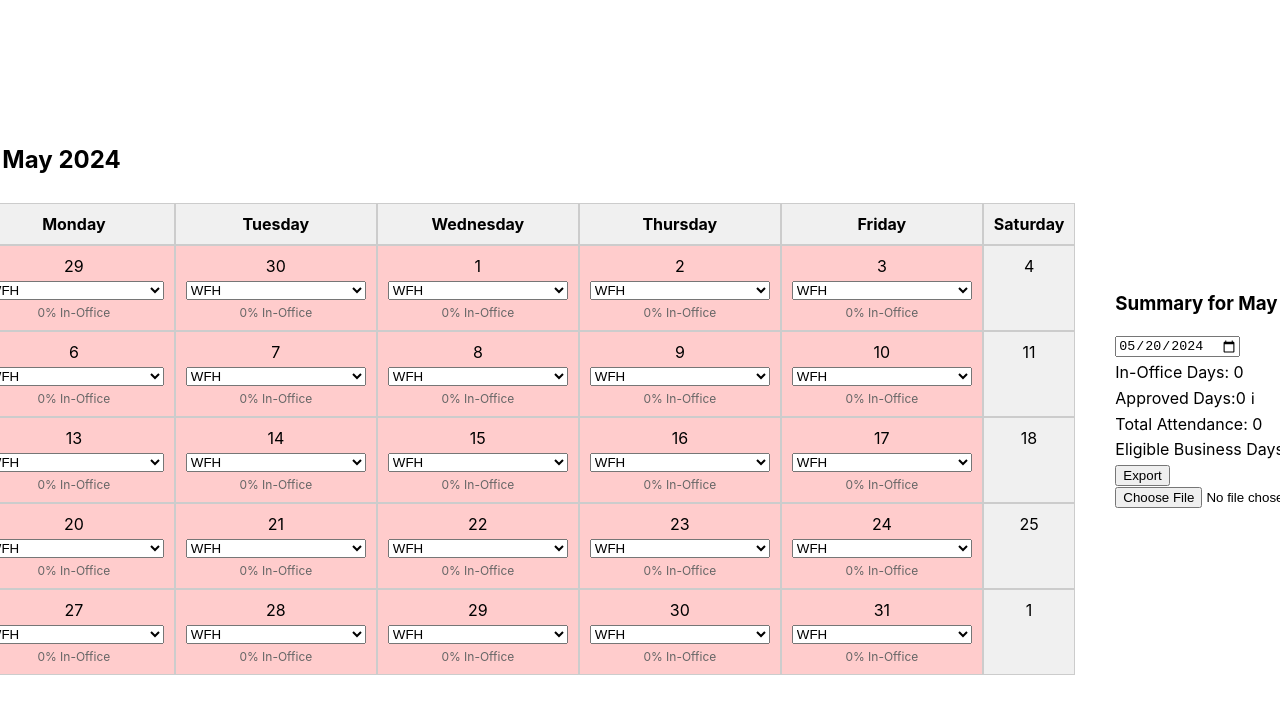
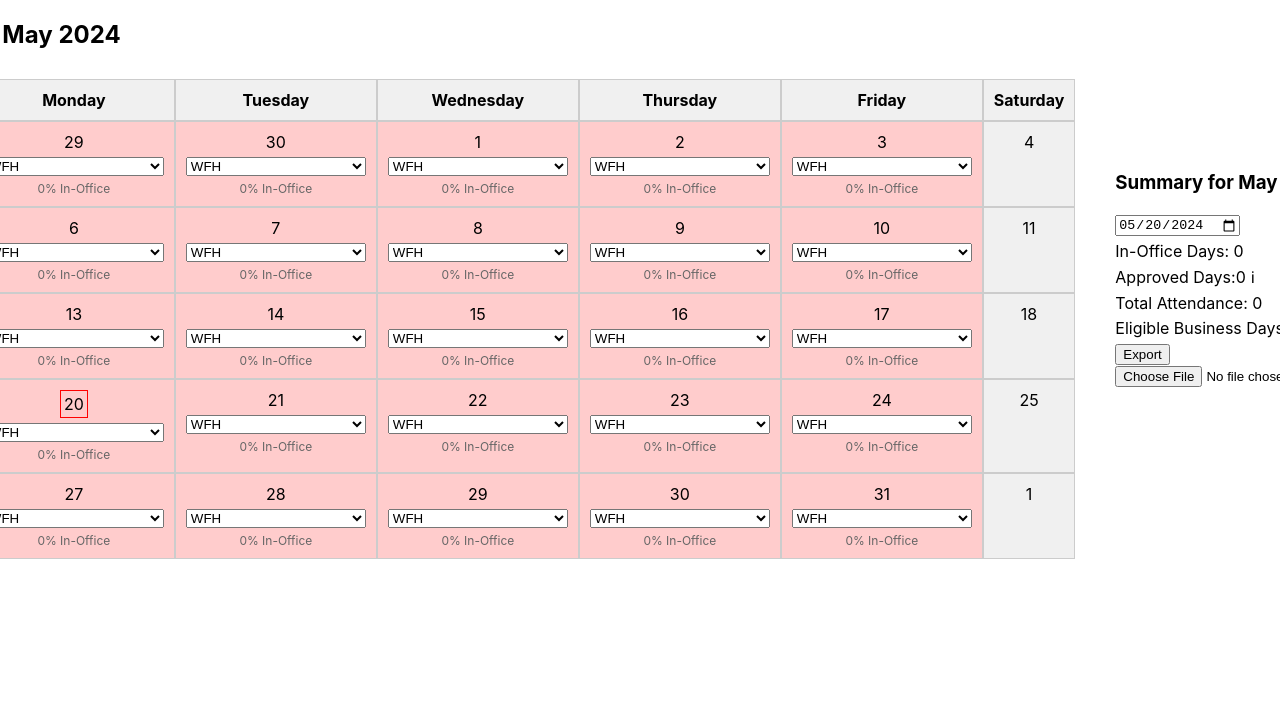
Before and after one commit to cryptodawg/attendance, a React (Create React App) app: page / in a window 1280 px wide. Shown: the top 714 px of the page. Built offline with nearby package versions, Linux system fonts and the light colour scheme.

Commit message:
Style changes, fixing merge conflicts

```diff
--- a/src/Calendar.css
+++ b/src/Calendar.css
@@ -3,7 +3,6 @@
     display: flex;
     justify-content: center;
     align-items: center;
-    height: 100vh;
 }
 
 .calendar {
@@ -67,6 +66,12 @@
 .calendar-date.weekend {
     background-color: #f0f0f0;
 }
+
+.calendar-date-day-num.today {
+    border-color: red; /* Adjust circle color as needed */
+    border: 1px solid red;
+    padding: 3px;
+  }
 
 select {
     margin-top: 5px;
```
